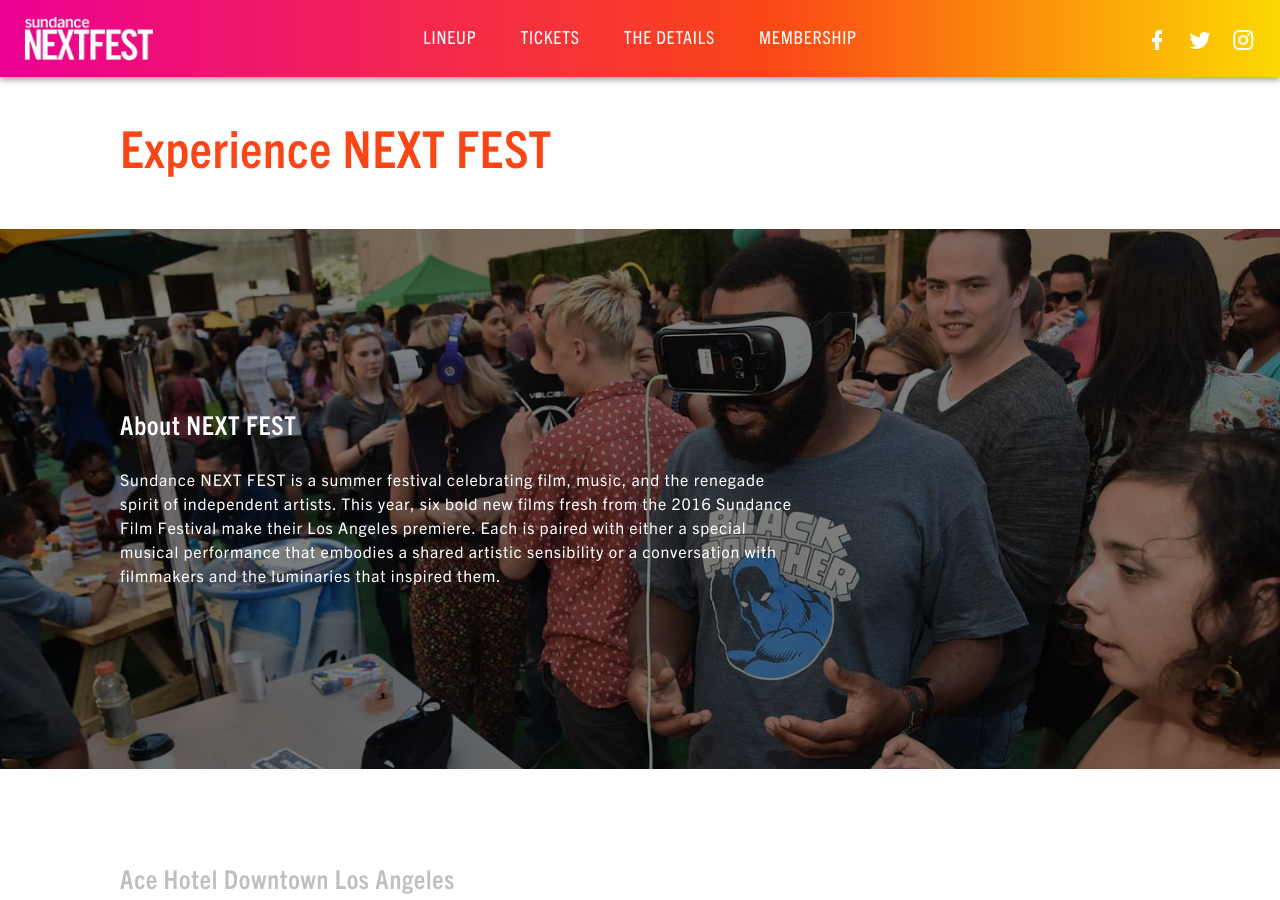
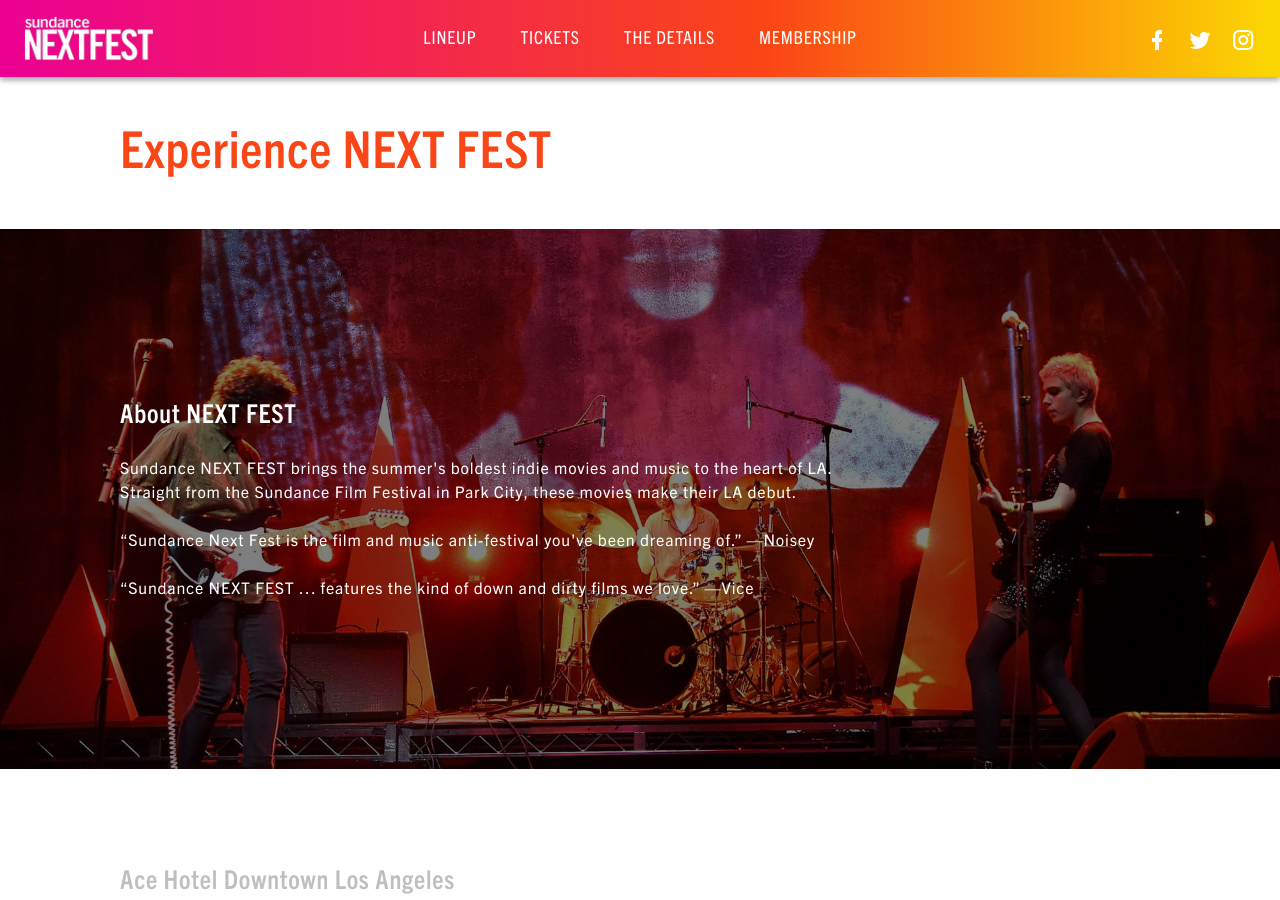
Before and after one commit to datalorez/Sundance-Styleguide, a Jekyll site: the page built from _samples/next-experience.html, in a window 1280 px wide and 900 px high. Built offline with Jekyll 4.4.1, drawn with Linux system fonts in a browser that asks for light colours; nearby versions of some CDN libraries; some of the changed text lies outside the part shown.

Commit message:
bug fixes

```diff
--- a/_samples/next-experience.html
+++ b/_samples/next-experience.html
@@ -5,19 +5,21 @@
 
 <div class="o-wrapper" style="margin-top:77px;">
   <div class="o-layout o-section">
-    <div class="o-layout__item o-spacer__top--large o-spacer__bottom--large u-1/2@desktop u-1/2@tablet u-1/1@mobile">
+    <div class="o-layout__item o-spacer__top--large o-spacer__bottom--large u-1/1">
       <h1>Experience NEXT FEST</h1>
     </div>
   </div>
 </div>
 
-<div style="background-image: url('{{ "/assets/images/nf-next-door.jpg" | relative_url }}');" class="o-wrapper__full-width o-spacer__bottom--large o-height--section o-center--vertical c-next__hero">
+<div style="background-image: url('{{ "/assets/images/nf-about.jpg" | relative_url }}'); background-position: center right;" class="o-wrapper__full-width o-spacer__bottom--large o-height--section o-center--vertical c-next__hero">
   <div class="c-next__hero-overlay"></div>
   <div style="width: 100%;" class="o-wrapper">
     <div class="o-layout o-section">
-      <div class="c-next__hero-content o-layout__item u-2/3">
+      <div class="c-next__hero-content o-layout__item u-3/4">
         <h3 class="o-color--white">About NEXT FEST</h3>
-        <p class="o-color--white">Sundance NEXT FEST is a summer festival celebrating film, music, and the renegade spirit of independent artists. This year, six bold new films fresh from the 2016 Sundance Film Festival make their Los Angeles premiere. Each is paired with either a special musical performance that embodies a shared artistic sensibility or a conversation with filmmakers and the luminaries that inspired them.</p>
+        <p class="o-color--white">Sundance NEXT FEST brings the summer's boldest indie movies and music to the heart of LA. Straight from the Sundance Film Festival in Park City, these movies make their LA debut.</p>
+        <p class="o-color--white">“Sundance Next Fest is the film and music anti-festival you've been dreaming of.” —Noisey</p>
+        <p class="o-color--white">“Sundance NEXT FEST … features the kind of down and dirty films we love.” —Vice</p>
       </div>
     </div>
   </div>
@@ -27,20 +29,20 @@
   <div class="o-layout o-section">
     <div class="o-layout__item o-spacer__top--large o-spacer__bottom--large u-2/3@desktop">
       <h3 class="o-color--black-disabled">Ace Hotel Downtown Los Angeles</h3>
-      <p>The home base for Sundance NEXT FEST is The Theatre at Ace Hotel Downtown Los Angeles. Originally opened in the 1920s as the United Artists Theater, the space symbolizes a coming together of independent artists and perfectly embodies the spirit of Sundance NEXT FEST.</p>
+      <p>A delicately restored, 1,600-seat movie palace from the 1920s with a three-story grand lobby, an ornate open balcony and mezzanine, and a vaulted ceiling with thousands of tiny mirrors that glimmer when lit—the Theatre at Ace Hotel is one of the most remarkable gems in the city.</p>
+      <p><a href="https://www.google.com/maps?q=929%20South%20Broadway,%20Los%20Angeles,%20CA%2090015" target="_blank">929 S. Broadway, Los Angeles, CA</a></p>
       <a class="button c-btn c-btn--next" href="#">Get a Room</a>
     </div>
   </div>
 </div>
 
-<div style="background-image: url('{{ "/assets/images/nf-next-door.jpg" | relative_url }}');" class="o-wrapper__full-width o-spacer__top--large o-spacer__bottom--large o-height--section o-center--vertical c-next__hero">
+<div style="background-image: url('{{ "/assets/images/nf-nextdoor.jpg" | relative_url }}');background-position: top right;" class="o-wrapper__full-width o-spacer__top--large o-spacer__bottom--large o-height--section o-center--vertical c-next__hero">
   <div class="c-next__hero-overlay"></div>
   <div style="width: 100%;" class="o-wrapper">
     <div class="o-layout o-section">
       <div class="c-next__hero-content o-layout__item u-2/3">
         <h3 class="o-color--white">Next Door</h3>
-        <p class="o-color--white">An outdoor entertainment venue for attendees to mingle and enjoy a drink, snacks and fun activites throughout the weekend.</p>
-        <p class="o-color--white">Stay tuned for more on the booze and food situation.</p>
+        <p class="o-color--white">An outdoor entertainment venue for attendees to mingle and enjoy a drink, snacks, and fun activities throughout the weekend.</p>
       </div>
     </div>
   </div>
--- a/_sass/overrides/_overrides.next.scss
+++ b/_sass/overrides/_overrides.next.scss
@@ -204,8 +204,8 @@
     }
 
   }
-  .c-next__hero-content {
-    z-index: $z-index-menu;
+  .c-next__hero {
+    // z-index: $z-index-menu;
     .c-btn {
       background-color: white;
       color: $color-gray;
@@ -216,7 +216,9 @@
       }
     }
   }
-
+  .c-next__project-buttons {
+    margin: $inuit-global-spacing-unit 0;
+  }
   .c-btn--next {
     background-color: $color-nf-red;
     color: $color-white;
```
Also changed, not shown: _samples/next-homepage.html (+23 -17 lines), _samples/next-openingfilm.html (+5 -5 lines), assets/images/nf-about.jpg (added), assets/images/nf-nextdoor.jpg (added).
